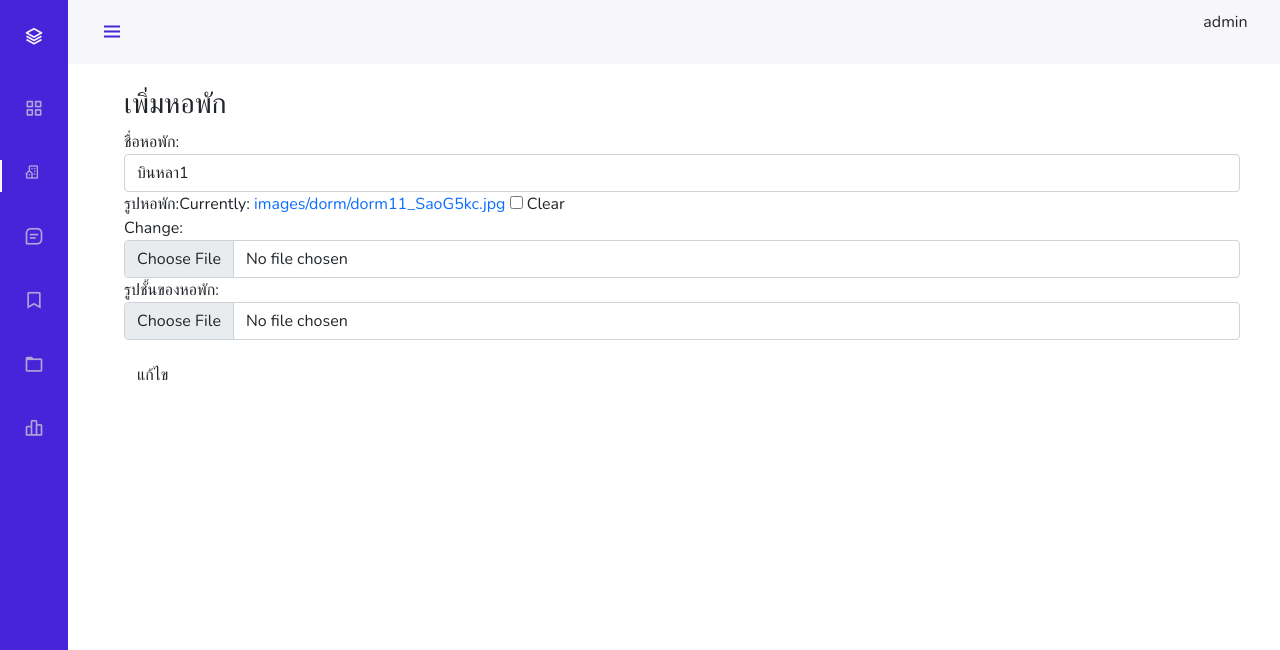
After one commit to Krittin-Khanueng/DormitoryReservationSystem, a Django app: page /manage/dorm/edit/1/ in a window 1280 px wide. The commit adds this page. Shown: the top 650 px of the page. Run offline with Django 3.2, Linux system fonts and the light colour scheme; data comes from the database, SQL or seed files in the repository; parts of the project's set-up code (start-up, migrations or seed data) failed here and were passed over.

Commit message:
add dorm edit and delete

```diff
--- a/account/views.py
+++ b/account/views.py
@@ -62,4 +62,7 @@ class ProfileEditView(Login_by_PSUPASSPORTView, View):
         account.save()
         user.save()
 
+
+
+
         return HttpResponseRedirect(reverse('profile'))
--- a/administer/templates/administer/base_admin_page.html
+++ b/administer/templates/administer/base_admin_page.html
@@ -66,7 +66,11 @@
         </div>
     </div>
     <!--Container Main end-->
+
+    {% block script %}
+    {% endblock script %}
     <script src="{% static 'js/admin_page.js' %}"></script>
+    <script src="https://cdn.jsdelivr.net/npm/axios/dist/axios.min.js"></script>
     <script src="https://cdn.jsdelivr.net/npm/bootstrap@5.1.0/dist/js/bootstrap.bundle.min.js"
         integrity="sha384-U1DAWAznBHeqEIlVSCgzq+c9gqGAJn5c/t99JyeKa9xxaYpSvHU5awsuZVVFIhvj" crossorigin="anonymous">
     </script>
--- /dev/null
+++ b/administer/templates/administer/dorm_management_edit.html
@@ -0,0 +1,37 @@
+{% extends 'administer/base_admin_page.html'%}
+{% load static %}
+
+{% block title%}หน้าแก้ไขหอพัก{% endblock%}
+
+{% block main%}
+
+<!-- เพิ่มหอพัก-->
+<div class="container">
+    <div class="row">
+        <div class="col-md-12">
+            <div class="panel panel-default">
+                <div class="panel-heading">
+                    <h3 class="panel-title">เพิ่มหอพัก</h3>
+                </div>
+                <div class="panel-body">
+                    <form class="form-horizontal" action="{% url 'management_dorm_edit' dorm.id %}" method="post"
+                        enctype="multipart/form-data">
+                        {% csrf_token %}
+                        {{form}}
+                        <div class="form-group">
+                            <div class="col-sm-offset-2 col-sm-10">
+                                <button type="submit" class="btn btn-default   mt-3">แก้ไข</button>
+                            </div>
+                        </div>
+                    </form>
+                </div>
+            </div>
+        </div>
+    </div>
+
+</div>
+
+
+
+
+{% endblock %}
--- a/administer/urls.py
+++ b/administer/urls.py
@@ -6,5 +6,9 @@ urlpatterns = [
     path('home/', views.administerView.as_view()),
     path('dashboard/', views.administerdashboardView.as_view(), name='dashboard'),
     path('dorm/', views.administerdormView.as_view(), name='management_dorm'),
+    path('dorm/edit/<int:id>/', views.administerdorm_editView.as_view(),
+         name='management_dorm_edit'),
+    path('dorm/delete/', views.administerdorm_deleteView.as_view(),
+         name="management_dorm_delete"),
 
 ]
--- a/administer/views.py
+++ b/administer/views.py
@@ -6,6 +6,8 @@ from dorm.models import Dormitory
 from django.views import View
 from django.contrib import messages
 from django.core.paginator import Paginator, EmptyPage, InvalidPage
+from django.http import HttpResponseRedirect, JsonResponse
+from django.urls import reverse
 
 
 class administerView(View):
@@ -45,9 +47,40 @@ class administerdormView(View):
         if form.is_valid():
             form.save()
             messages.success(request, "บันทึกสำเร็จ")
-            return render(request, "administer/dorm_management.html")
+            return HttpResponseRedirect(reverse("management_dorm"))
         else:
             context = {
                 "form": form
             }
             return render(request, "administer/dorm_management.html", context)
+
+
+class administerdorm_editView(View):
+    def get(self, request, id):
+        dorm = Dormitory.objects.get(id=id)
+        context = {
+            "form": DormitoryForm(instance=dorm),
+            "dorm": dorm
+        }
+        return render(request, "administer/dorm_management_edit.html", context)
+
+    def post(self, request, id):
+        dorm = Dormitory.objects.get(id=id)
+        form = DormitoryForm(request.POST, request.FILES, instance=dorm)
+        if form.is_valid():
+            form.save()
+            messages.success(request, "บันทึกสำเร็จ")
+            return HttpResponseRedirect(reverse("management_dorm"))
+        else:
+            context = {
+                "form": form
+            }
+            return render(request, "administer/dorm_management_edit.html", context)
+
+
+class administerdorm_deleteView(View):
+    def post(self, request):
+        id = request.POST.get("id")
+        dorm = Dormitory.objects.get(id=id)
+        dorm.delete()
+        return JsonResponse({"status": 'success'})
```
Also changed, not shown: administer/templates/administer/dorm_management.html (+33 -2 lines).
